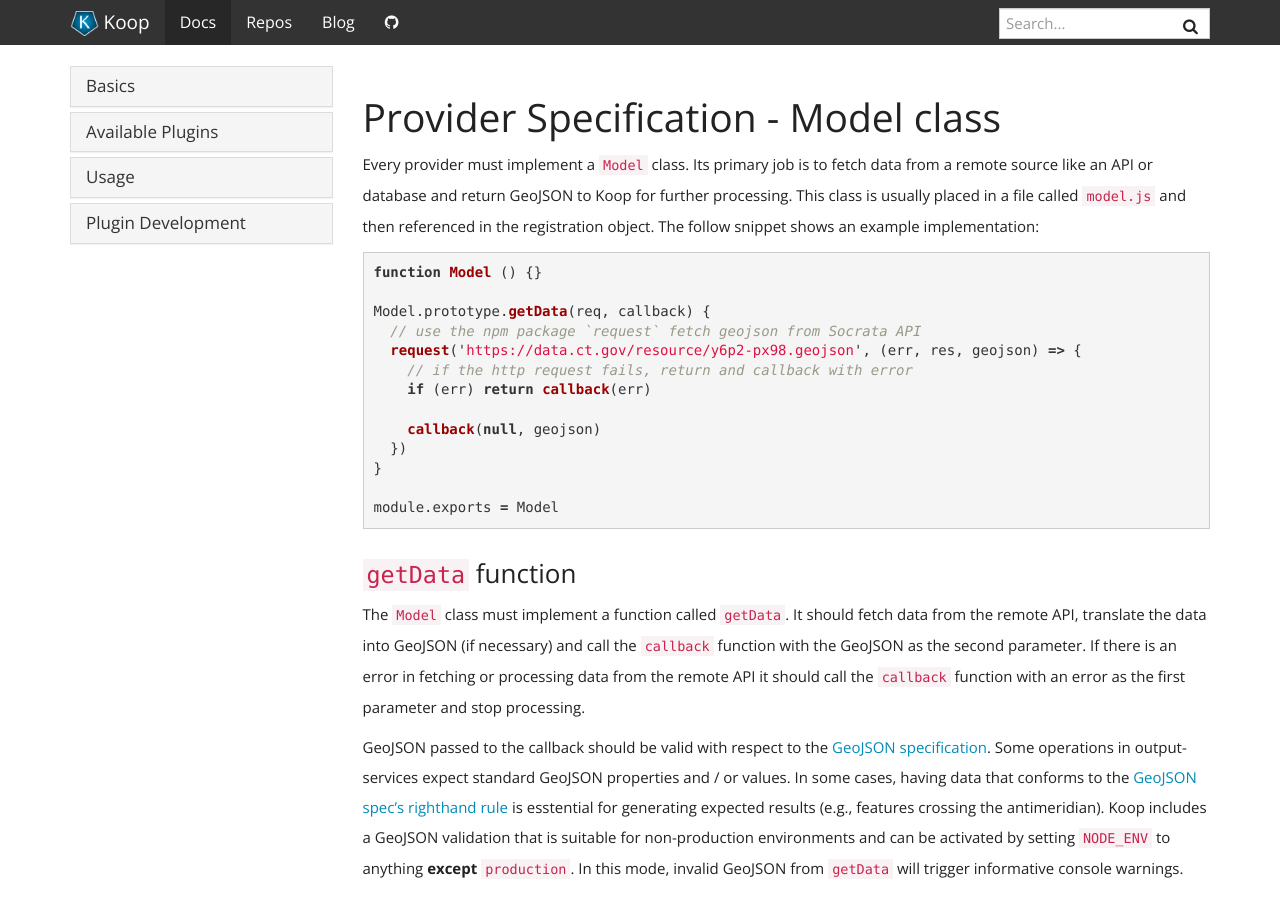
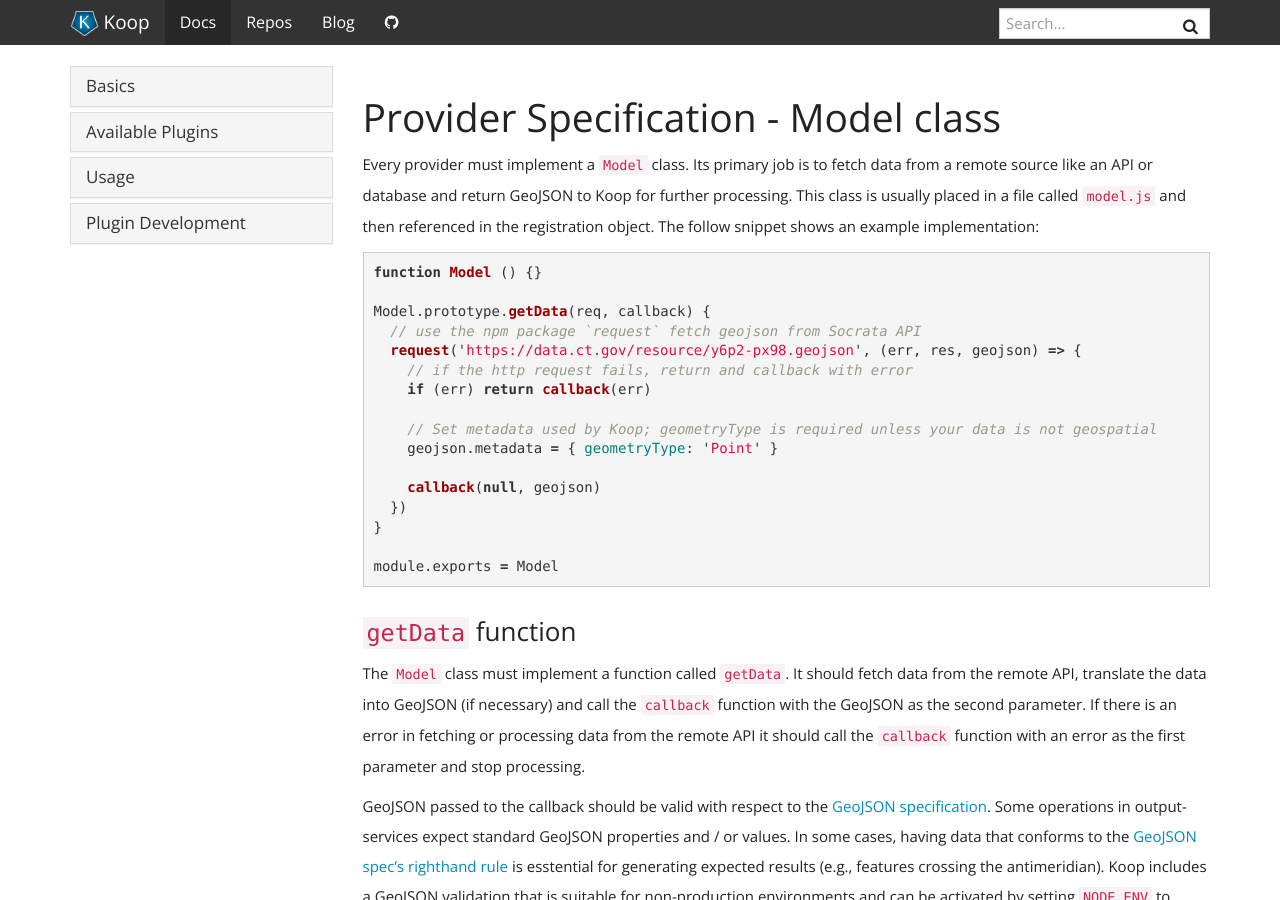
Before and after one commit to koopjs/koopjs.github.io, a Jekyll site: the page built from _docs/development/provider/model.md, in a window 1280 px wide and 900 px high. Built offline with Jekyll 4.4.1, drawn with Linux system fonts in a browser that asks for light colours; nearby versions of some CDN libraries.

Commit message:
Add metadata to code snippet.

```diff
--- a/_docs/development/provider/model.md
+++ b/_docs/development/provider/model.md
@@ -12,6 +12,9 @@ Model.prototype.getData(req, callback) {
   request('https://data.ct.gov/resource/y6p2-px98.geojson', (err, res, geojson) => {
     // if the http request fails, return and callback with error
     if (err) return callback(err)
+
+    // Set metadata used by Koop; geometryType is required unless your data is not geospatial
+    geojson.metadata = { geometryType: 'Point' }
 
     callback(null, geojson)
   })
```
